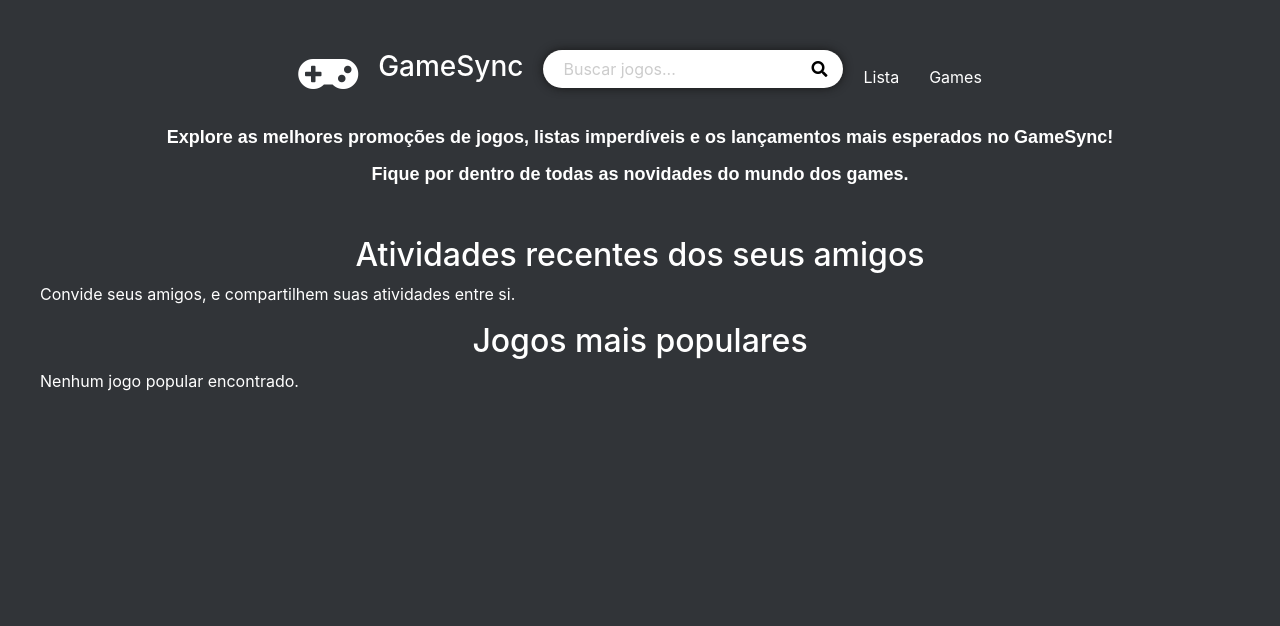
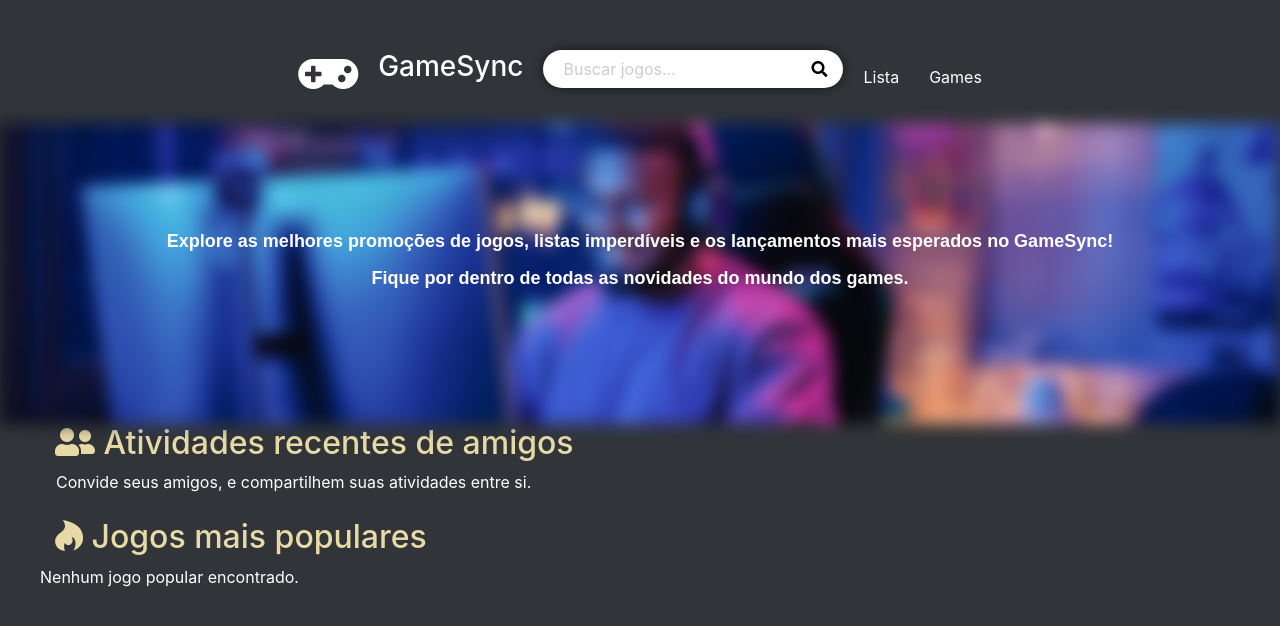
Before and after one commit to Dudu200313/GameSync, a Django app: template GameSync_project/gameSync_app/templates/index.html in a window 1280 px wide. Shown: the top 626 px of the page. Run offline with Django 5.2, Linux system fonts and the light colour scheme; the template is opened without the code that fills it, so the values that code supplies are empty; some libraries are stand-ins or nearby versions.

Commit message:
Adding a cool image to the index and colors

```diff
--- a/GameSync_project/gameSync_app/templates/index.html
+++ b/GameSync_project/gameSync_app/templates/index.html
@@ -1,19 +1,14 @@
 <!DOCTYPE html>
 <html lang="en">
+
 <head>
   <meta charset="UTF-8" />
   <meta name="viewport" content="width=device-width, initial-scale=1.0" />
   <title>Gamesync - Homepage</title>
 
   {% load static %}
-    <link
-      href="https://stackpath.bootstrapcdn.com/bootstrap/4.5.2/css/bootstrap.min.css"
-      rel="stylesheet"
-    />
-    <link
-      href="https://cdnjs.cloudflare.com/ajax/libs/font-awesome/5.15.3/css/all.min.css"
-      rel="stylesheet"
-    />
+  <link href="https://stackpath.bootstrapcdn.com/bootstrap/4.5.2/css/bootstrap.min.css" rel="stylesheet" />
+  <link href="https://cdnjs.cloudflare.com/ajax/libs/font-awesome/5.15.3/css/all.min.css" rel="stylesheet" />
   <link rel="stylesheet" href="{% static 'gameSync_app/css/index.css' %}" />
 </head>
 
@@ -22,20 +17,10 @@
     <div class="search-and-links">
       <i class="fa fa-solid fa-gamepad fa-3x"></i>
       <h3>GameSync</h3>
-        <form
-          action="{% url 'search_results' %}"
-          method="GET"
-          class="search-form"
-        >
+      <form action="{% url 'search_results' %}" method="GET" class="search-form">
         <div class="form-group d-flex">
           <div class="input-container">
-              <input
-                type="text"
-                name="q"
-                class="form-control"
-                placeholder="Buscar jogos..."
-                required
-              />
+            <input type="text" name="q" class="form-control" placeholder="Buscar jogos..." required />
             <button type="submit" class="search-icon-btn">
               <i class="fa fa-search search-icon"></i>
             </button>
@@ -54,6 +39,9 @@
     </div>
   </div>
 
+  <div class="image-container">
+    <img src="{% static 'imgs/gameplay-index.jpg' %}" alt="Imagem centralizada" class="blur-image" />
+    <div class="overlay-text">
       <div class="welcometext">
         <span>
           Explore as melhores promoções de jogos, listas imperdíveis e os
@@ -63,23 +51,23 @@
           <b>Fique por dentro de todas as novidades do mundo dos games.</b>
         </span>
       </div>
+    </div>
+  </div>
 
   <div class="container">
-      <h2>Atividades recentes dos seus amigos</h2>
+    <h2 style="text-align: left !important;"><i class="fas fa-user-friends"></i> Atividades recentes de amigos</h2>
     <div class="row">
       {% for activity in latest_activities %}
       <div class="col-2 activity-item">
-          <img
-            src="{{ activity.cover_url|default:'https://via.placeholder.com/90' }}"
-            alt="Capa do jogo"
-          />
+        <img src="{{ activity.cover_url|default:'https://via.placeholder.com/90' }}" alt="Capa do jogo" />
         <div class="activity-info">
-            <div class="activity-name"><p><strong>{{ activity.user.username }}</strong> jogou</p></div>
+          <div class="activity-name">
+            <p><strong>{{ activity.user.username }}</strong> jogou</p>
+          </div>
           {% if activity.rating %}
           <p>Avaliação:
             {% for i in "12345" %}
-                  {% if forloop.counter <= activity.rating %}
-                    <i class="fas fa-star"></i>
+            {% if forloop.counter <= activity.rating %} <i class="fas fa-star"></i>
               {% else %}
               <i class="far fa-star"></i>
               {% endif %}
@@ -89,20 +77,17 @@
         </div>
       </div>
       {% empty %}
-        <p>Convide seus amigos, e compartilhem suas atividades entre si.</p>
+      <span class="mb-4 ml-3">Convide seus amigos, e compartilhem suas atividades entre si.</span>
       {% endfor %}
     </div>
   </div>
 
   <div class="container">
-      <h2>Jogos mais populares</h2>
+    <h2 style="text-align: left !important;"><i class="fab fa-hotjar"></i> Jogos mais populares</h2>
     <div class="row">
       {% for game in popular_games %}
       <div class="col-2 game-item">
-          <img
-            src="{{ game.cover.url|default:'https://via.placeholder.com/90' }}"
-            alt="{{ game.name }}"
-          />
+        <img src="{{ game.cover.url|default:'https://via.placeholder.com/90' }}" alt="{{ game.name }}" />
         <div class="game-name">
           {{ game.name }}
         </div>
@@ -113,4 +98,5 @@
     </div>
   </div>
 </body>
+
 </html>
--- a/GameSync_project/static/gameSync_app/css/index.css
+++ b/GameSync_project/static/gameSync_app/css/index.css
@@ -14,6 +14,10 @@ a {
 
 a:hover {
   color: #ffd700;
+}
+
+h2 {
+  color: #E7DAA6;
 }
 
 .container {
@@ -170,7 +174,27 @@ a:hover {
   font-size: 10px;
 }
 
-/*
-margin: 10px 0;
-line-height: 0.5;
-/*
+.image-container {
+  position: relative;
+  width: 100%;
+  height: 300px;
+  margin-top: 0;
+}
+
+.blur-image {
+  width: 100%;
+  height: 100%;
+  object-fit: cover;
+  filter: blur(8px);
+}
+
+.overlay-text {
+  position: absolute;
+  top: 50%;
+  left: 50%;
+  transform: translate(-50%, -50%);
+  color: white;
+  text-align: center;
+  font-size: 1.5rem;
+  width: 100%;
+}
```
Also changed, not shown: GameSync_project/static/imgs/gameplay-index.jpg (added). Lines whose indentation alone changed are shown as unchanged.
